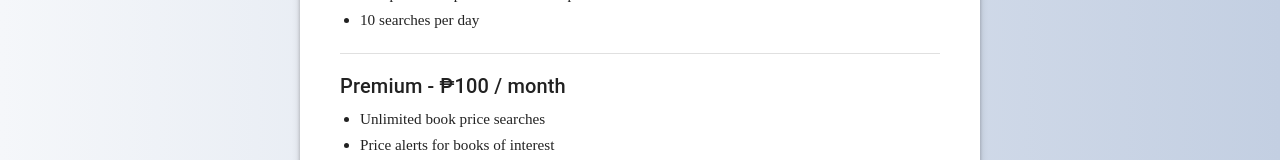
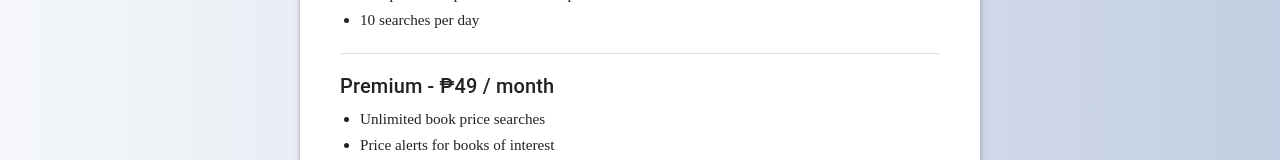
Before and after one commit to LineSeventy/Book-Finds, a React (Vite) app: page /subscription in a window 1280 px wide. Shown: the part 402-562 px from the top of the page. Built offline with nearby package versions, Linux system fonts and the light colour scheme; no server answers; a web font is replaced by a local one.

Commit message:
Update SubscriptionPayment.jsx

```diff
--- a/src/Pages/SubscriptionPayment.jsx
+++ b/src/Pages/SubscriptionPayment.jsx
@@ -104,7 +104,7 @@ function SubscriptionPayment() {
         <Divider sx={{ my: 2 }} />
 
         <Box className={styles.planBox}>
-          <Typography variant="h6">Premium - ₱100 / month</Typography>
+          <Typography variant="h6">Premium - ₱49 / month</Typography>
           <ul>
             <li>Unlimited book price searches</li>
             <li>Price alerts for books of interest</li>
```
